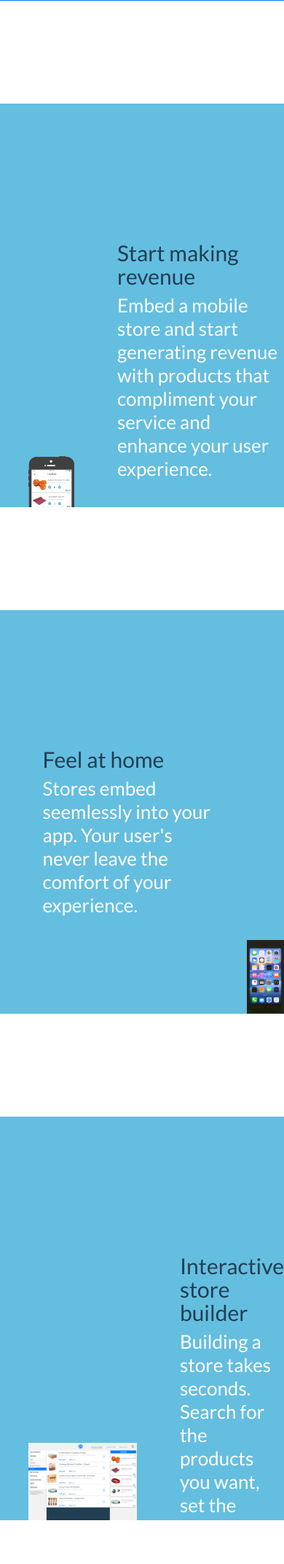
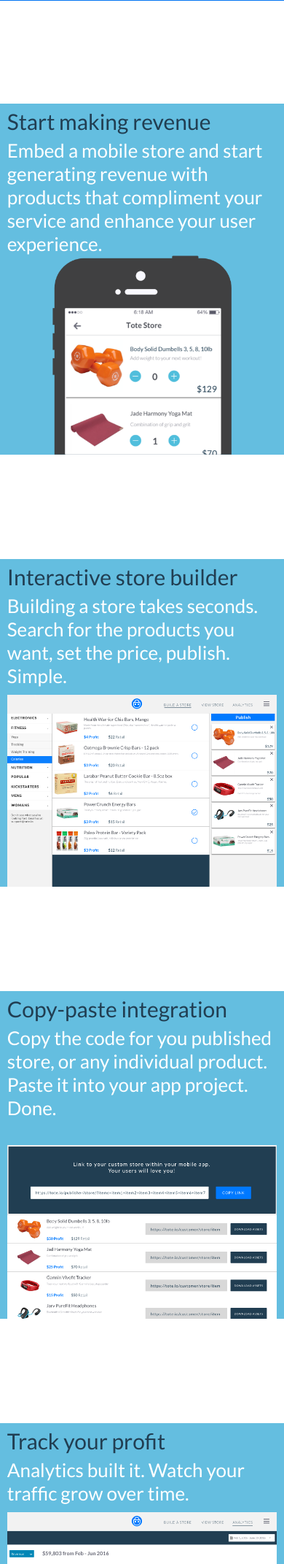
Before and after one commit to cgil/trie, a Flask app: page / in a window 390 px wide. Shown: the part 843-2986 px from the top of the page at 73% size. Run offline with Flask 2, Linux system fonts and the light colour scheme; some libraries are stand-ins or nearby versions.

Commit message:
responsive

```diff
--- a/trie/static/css/main.css
+++ b/trie/static/css/main.css
@@ -37,6 +37,9 @@ q:before, q:after {
 table {
   border-collapse: collapse;
   border-spacing: 0; }
+
+html {
+  font-size: 100%; }
 
 h1 {
   font-size: 40px;
@@ -151,24 +154,53 @@ header {
 .banner {
   background-color: #64BEE0;
   height: 34.5625rem;
+  position: relative;
   width: 100%;
-  margin: 8.8125rem auto;
-  display: flex; }
+  margin: 8.8125rem auto 0 auto;
+  display: inline-block; }
+  @media only screen and (max-width: 62rem) {
+    .banner {
+      height: auto; } }
   .banner .image {
-    display: flex;
-    height: 100%;
-    align-items: flex-end;
-    margin-left: 10%; }
+    position: relative;
+    display: inline-block;
+    width: 50%;
+    height: 100%; }
+    @media only screen and (max-width: 62rem) {
+      .banner .image {
+        width: 100%;
+        height: 70vw; } }
     .banner .image img {
-      width: 100%;
-      height: auto; }
+      position: absolute;
+      bottom: 0;
+      left: 0;
+      right: 0;
+      margin: 0 auto;
+      max-width: 90%;
+      max-height: 85%; }
+      @media only screen and (max-width: 62rem) {
+        .banner .image img {
+          max-width: 95%;
+          max-height: 100%; } }
   .banner .marketing {
-    margin-left: 15%;
-    max-width: 25.375rem;
-    margin-top: 11.25rem; }
-    .banner .marketing h1,
-    .banner .marketing h4 {
-      text-align: left; }
+    width: 50%;
+    position: relative;
+    display: inline-block;
+    height: 100%; }
+    @media only screen and (max-width: 62rem) {
+      .banner .marketing {
+        width: 100%; } }
+    .banner .marketing .blurb {
+      max-width: 25rem;
+      margin: 8.75rem auto;
+      position: relative; }
+      .banner .marketing .blurb h1, .banner .marketing .blurb h4 {
+        text-align: left;
+        bottom: 0; }
+      @media only screen and (max-width: 62rem) {
+        .banner .marketing .blurb {
+          max-width: 95%;
+          margin: 0 auto; } }
 
 #team {
   display: inline-block;
@@ -230,6 +262,12 @@ header {
   display: block;
   margin: -0.125rem auto 0.25rem auto;
   text-align: left; }
+
+.left {
+  float: left; }
+
+.right {
+  float: right; }
 
 #welcome {
   background-color: #64BEE0;
--- a/trie/static/sass/base/_typography.scss
+++ b/trie/static/sass/base/_typography.scss
@@ -1,6 +1,10 @@
 @import "helpers/functions";
 @import "helpers/mixins";
 @import "helpers/variables";
+
+html {
+    font-size: 100%;
+}
 
 h1 {
     font: {
--- a/trie/static/sass/pages/_home.scss
+++ b/trie/static/sass/pages/_home.scss
@@ -79,26 +79,56 @@ header{
 .banner {
     background-color: $viking;
     height: to-rem(553px);
+    position: relative;
     width: 100%;
-    margin: to-rem(141px) auto;
-    display: flex;
+    margin: to-rem(141px) auto 0 auto;
+    display: inline-block;
+    @media #{$med} {
+        height: auto;
+    }
     .image {
-        display: flex;
+        position: relative;
+        display: inline-block;
+        width: 50%;
         height: 100%;
-        align-items: flex-end;
-        margin-left: 10%;
+        @media #{$med} {
+            width: 100%;
+            height: 70vw;
+        }
         img {
-            width: 100%;
-            height: auto;
+            position: absolute;
+            bottom: 0;
+            left: 0;
+            right: 0;
+            margin: 0 auto;
+            max-width: 90%;
+            max-height: 85%;
+            @media #{$med} {
+                max-width: 95%;
+                max-height: 100%;
+            }
         }
     }
     .marketing {
-        margin-left: 15%;
-        max-width: to-rem(406px);
-        margin-top: to-rem(180px);
-        h1,
-        h4 {
-            text-align: left;
+        width: 50%;
+        position: relative;
+        display: inline-block;
+        height: 100%;
+        @media #{$med} {
+            width: 100%;
+        }
+        .blurb {
+            max-width: to-rem(400px);
+            margin: to-rem(140px) auto;
+            position: relative;
+            h1, h4 {
+                text-align: left;
+                bottom: 0;
+            }
+            @media #{$med} {
+                max-width: 95%;
+                margin: 0 auto;
+            }
         }
     }
 }
@@ -177,3 +207,11 @@ header{
     margin: to-rem(-2px) auto to-rem(4px) auto;
     text-align: left;
 }
+
+.left {
+    float:left;
+}
+
+.right {
+    float: right;
+}
--- a/trie/templates/teaser.html
+++ b/trie/templates/teaser.html
@@ -47,10 +47,8 @@
 
         <main>
             <section class="banner">
-                <div class="image">
-                    <img src="../static/images/store-example.png">
-                </div>
-                <div class="marketing">
+                <div class="marketing right">
+                    <div class="blurb">
                         <h4>Start making revenue</h4>
                         <p>
                             Embed a mobile store and start
@@ -58,52 +56,50 @@
                             that compliment your service and enhance your user experience.
                         </p>
                     </div>
-            </section>
-            <section class="banner">
-                <div class="marketing">
-                    <h4>Feel at home</h4>
-                    <p>
-                        Stores embed seemlessly into your app. Your user's never leave the
-                        comfort of your experience.
-                    </p>
                 </div>
-                <div class="image">
-                    <img src="../static/images/mobile-store.gif">
+                <div class="image left">
+                    <img src="../static/images/store-example.png" alt="store example">
                 </div>
             </section>
             <section class="banner">
-                <div class="image">
-                    <img src="../static/images/build-a-store.png">
-                </div>
-                <div class="marketing">
+                <div class="marketing left">
+                    <div class="blurb">
                         <h4>Interactive store builder</h4>
                         <p>
                             Building a store takes seconds. Search for the products you want,
                             set the price, publish. Simple.
                         </p>
                     </div>
+                </div>
+                <div class="image right">
+                    <img src="../static/images/build-a-store.png" alt="build a store">
+                </div>
             </section>
             <section class="banner">
-                <div class="marketing">
+                <div class="marketing right">
+                    <div class="blurb">
                         <h4>Copy-paste integration</h4>
                         <p>
                             Copy the code for you published store, or any individual
                             product. Paste it into your app project. Done.
                         </p>
                     </div>
-                <div class="image">
-                    <img src="../static/images/view-a-store.png">
+                </div>
+                <div class="image left">
+                    <img src="../static/images/view-a-store.png" alt="view a store">
                 </div>
             </section>
             <section class="banner">
-                <div class="image">
-                    <img src="../static/images/analytics.png">
-                </div>
-                <div class="marketing">
+                <div class="marketing left">
+                    <div class="blurb">
                         <h4>Track your profit</h4>
                         <p>
                             Analytics built it. Watch your traffic grow over time.
                         </p>
+                    </div>
+                </div>
+                <div class="image right">
+                    <img src="../static/images/analytics.png" alt="analytics">
                 </div>
             </section>
         </main>
```
Lines whose indentation alone changed are shown as unchanged.
